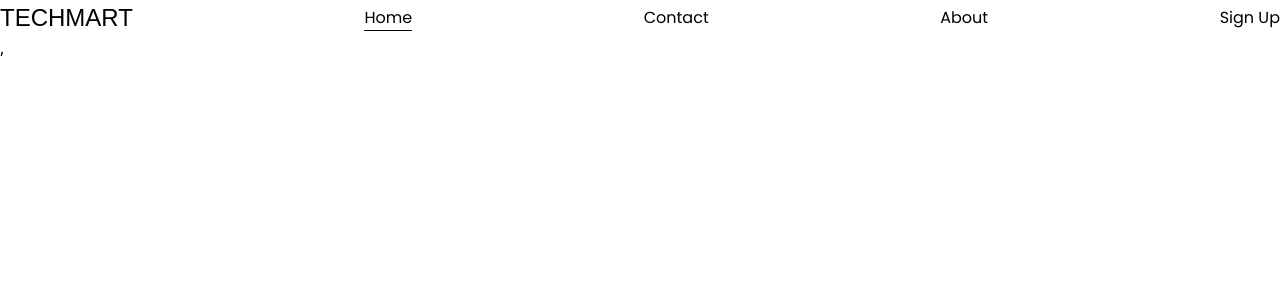
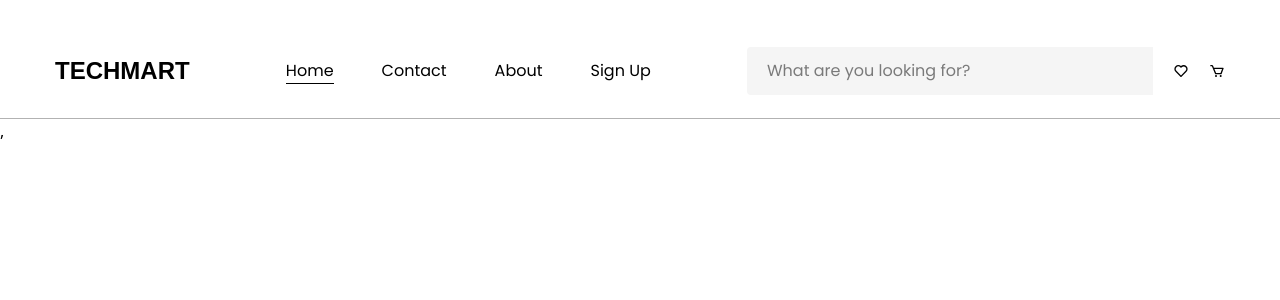
Before and after one commit to meheraj786/techmart-ecom, a React (Vite) app: page / in a window 1280 px wide. Shown: the top 300 px of the page. Built offline with nearby package versions, Linux system fonts and the light colour scheme; a web font is replaced by a local one.

Commit message:
navbar add

```diff
--- a/src/components/navbar/Navbar.jsx
+++ b/src/components/navbar/Navbar.jsx
@@ -1,7 +1,12 @@
 import React from 'react'
 import Flex from '../../layouts/Flex'
+import Container from '../../layouts/Container'
 import Logo from '../../layouts/Logo'
 import { NavLink } from 'react-router'
+import { GiLoveHowl } from 'react-icons/gi'
+import { PiCarThin } from 'react-icons/pi'
+import { BiCart, BiHeart } from 'react-icons/bi'
+
 
 const Navbar = () => {
   const navItems=[
@@ -23,9 +28,11 @@ const Navbar = () => {
     },
   ]
   return (
-    <div className='font-body'>
+    <div className='font-body mt-[47px] pb-[23px] border-b border-black/30'>
+      <Container>
       <Flex>
       <Logo/>
+      <Flex className="justify-center gap-x-[48px]">
       {
         navItems.map((item)=>(
           <NavLink to={item.link} className={({isActive})=>isActive ? "border-b":"hover:border-b"}>
@@ -33,8 +40,14 @@ const Navbar = () => {
           </NavLink>
         ))
       }
-
       </Flex>
+      <Flex className="justify-end gap-x-5">
+        <input type="text" className='bg-[#F5F5F5] px-5 py-3 pr-[70px] rounded-s' placeholder='What are you looking for?' />
+        <BiHeart/>
+        <BiCart/>
+      </Flex>
+      </Flex>
+      </Container>
     </div>
   )
 }
--- a/src/layouts/Button.jsx
+++ b/src/layouts/Button.jsx
@@ -2,7 +2,7 @@ import React from 'react'
 
 const Button = ({children, className}) => {
   return (
-    <div className={`px-[48px] py-[16px] bg-primary text-white font-body font-medium rounded-[4px] cursor-pointer hover:bg-orange-700 transition-colors duration-150 ${className}`}>{children || "View Products"}</div>
+    <button className={`px-[48px] py-[16px] bg-primary text-white font-body font-medium rounded-[4px] cursor-pointer hover:bg-orange-700 transition-colors duration-150 ${className}`}>{children || "View Products"}</button>
   )
 }
 
--- a/src/layouts/Logo.jsx
+++ b/src/layouts/Logo.jsx
@@ -2,7 +2,7 @@ import React from 'react'
 
 const Logo = ({className}) => {
   return (
-    <div className={` font-logo text-[24px] ${className}`}>TECHMART</div>
+    <div className={` font-logo text-[24px] text-black font-bold cursor-pointer ${className}`}>TECHMART</div>
   )
 }
 
```
